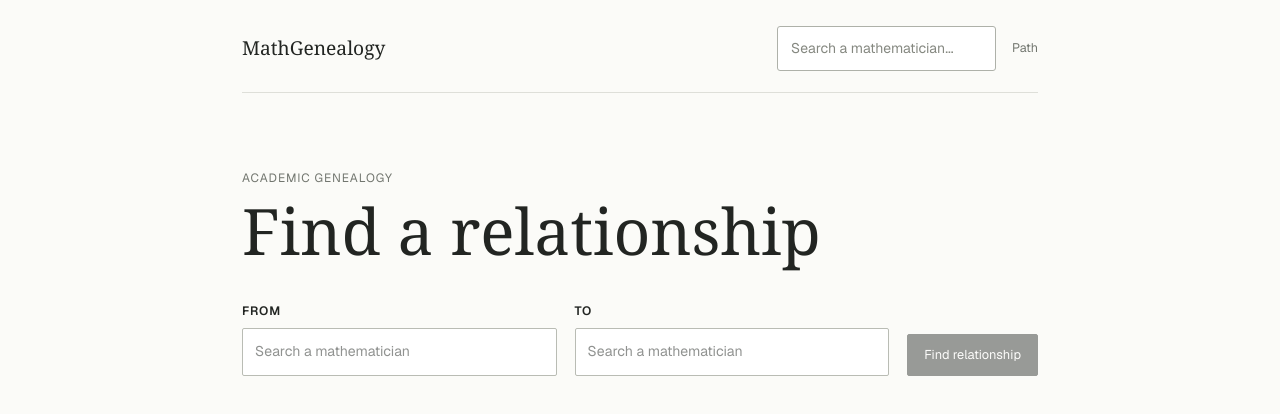
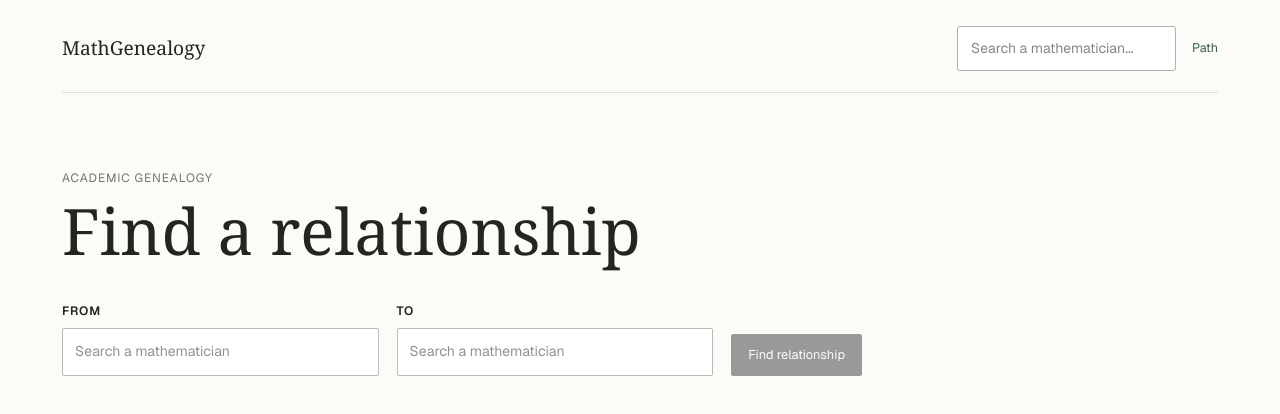
Before and after one commit to abdanar/mathgenealogy, a Next.js app: page /path in a window 1280 px wide. Shown: the top 414 px of the page. Built offline with nearby package versions, Linux system fonts and the light colour scheme.

Commit message:
Unify MathGenealogy navigation

```diff
--- a/app/globals.css
+++ b/app/globals.css
@@ -6,6 +6,7 @@
   --line: #dedfd9;
   --paper: #fbfbf8;
   --accent: #385d52;
+  --page-width: 1240px;
 }
 
 @theme inline {
@@ -39,11 +40,13 @@ a { color: inherit; }
 .search-result span { font-size: 0.96rem; }
 .search-result small { margin-top: 3px; color: var(--muted); font-family: var(--font-geist-sans), sans-serif; font-size: 0.72rem; }
 .search__empty { margin: 0; padding: 15px 16px; color: var(--muted); font-family: var(--font-geist-sans), sans-serif; font-size: 0.85rem; }
-.profile { width: min(100%, 1240px); margin: 0 auto; padding: 26px 42px 56px; }
+.profile { width: min(100%, var(--page-width)); margin: 0 auto; padding: 26px 42px 56px; }
 .profile__search { display: flex; align-items: center; justify-content: space-between; gap: 32px; border-bottom: 1px solid var(--line); padding-bottom: 21px; }
 .profile__tools { display: flex; align-items: center; gap: 16px; font-family: var(--font-geist-sans), sans-serif; font-size: 0.78rem; }
 .profile__tools > a { color: var(--muted); text-decoration-color: #babcb5; text-underline-offset: 3px; }
+.profile__tools > a:hover, .profile__tools > a:focus-visible, .profile__tools > a[aria-current="page"] { color: var(--accent); }
 .wordmark { text-decoration: none; font-size: 1.2rem; }
+.wordmark:hover, .wordmark:focus-visible { color: var(--accent); }
 .mathematician-header { padding: 82px 0 62px; }
 .mathematician-header h1 { margin: 0; font-size: clamp(2.5rem, 5vw, 4rem); font-weight: 400; letter-spacing: 0; line-height: 1.04; }
 .mathematician-header p { margin: 10px 0 0; }
@@ -87,10 +90,10 @@ a { color: inherit; }
 .data-sources h2 { margin: 44px 0 12px; font-family: var(--font-geist-sans), sans-serif; font-size: 0.9rem; font-weight: 600; }
 .data-sources p { max-width: 650px; color: #4f544f; font-size: 1.05rem; line-height: 1.65; }
 .data-sources code { font-family: var(--font-geist-mono), monospace; font-size: 0.84em; }
-.path-page { width: min(100%, 880px); margin: 0 auto; padding: 26px 42px 80px; }
+.path-page { width: min(100%, var(--page-width)); margin: 0 auto; padding: 26px 42px 80px; }
 .path-page__header { padding: 76px 0 38px; }
 .path-page__header h1 { margin: 10px 0 0; font-size: clamp(2.4rem, 5vw, 4rem); font-weight: 400; line-height: 1.05; }
-.path-form { display: grid; grid-template-columns: 1fr 1fr auto; align-items: end; gap: 18px; }
+.path-form { display: grid; width: min(100%, 800px); grid-template-columns: 1fr 1fr auto; align-items: end; gap: 18px; }
 .path-picker { position: relative; }
 .path-picker label { display: block; margin-bottom: 8px; font-family: var(--font-geist-sans), sans-serif; font-size: 0.76rem; font-weight: 600; letter-spacing: 0.07em; text-transform: uppercase; }
 .path-picker input { width: 100%; border: 1px solid #b9bcb4; border-radius: 2px; background: #fff; color: var(--ink); padding: 12px; font-family: var(--font-geist-sans), sans-serif; font-size: 0.88rem; outline: none; }
--- a/app/mathematician/[id]/page.tsx
+++ b/app/mathematician/[id]/page.tsx
@@ -17,7 +17,10 @@ export default async function MathematicianPage({
     <main className="profile">
       <div className="profile__search">
         <Link className="wordmark" href="/">MathGenealogy</Link>
-        <div className="profile__tools"><SearchBar compact /><Link href="/path">Path</Link></div>
+        <div className="profile__tools">
+          <SearchBar compact />
+          <Link href="/path">Path</Link>
+        </div>
       </div>
       <MathematicianHeader mathematician={genealogy.subject} advisors={genealogy.advisors} />
       <GenealogyList students={genealogy.students} />
--- a/app/page.tsx
+++ b/app/page.tsx
@@ -8,7 +8,7 @@ export default function Home() {
         <p className="eyebrow">Academic genealogy of mathematics</p>
         <h1>MathGenealogy</h1>
         <SearchBar autoFocus />
-        <Link className="home__path" href="/path">Find a genealogy path</Link>
+        <Link className="home__path" href="/path">Find a genealogy path <span aria-hidden="true">→</span></Link>
       </div>
     </main>
   );
--- a/app/path/page.tsx
+++ b/app/path/page.tsx
@@ -9,7 +9,10 @@ export default function PathPage() {
     <main className="path-page">
       <div className="profile__search">
         <Link className="wordmark" href="/">MathGenealogy</Link>
-        <div className="profile__tools"><SearchBar compact /><Link href="/path">Path</Link></div>
+        <div className="profile__tools">
+          <SearchBar compact />
+          <Link aria-current="page" href="/path">Path</Link>
+        </div>
       </div>
       <header className="path-page__header">
         <p className="eyebrow">Academic genealogy</p>
```
